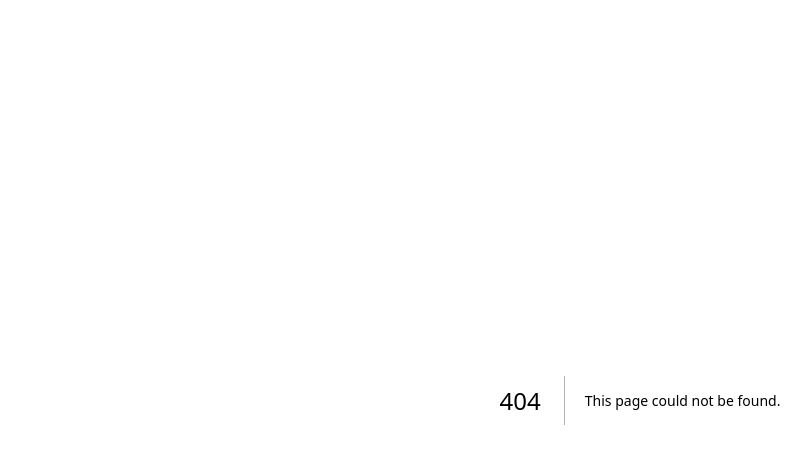
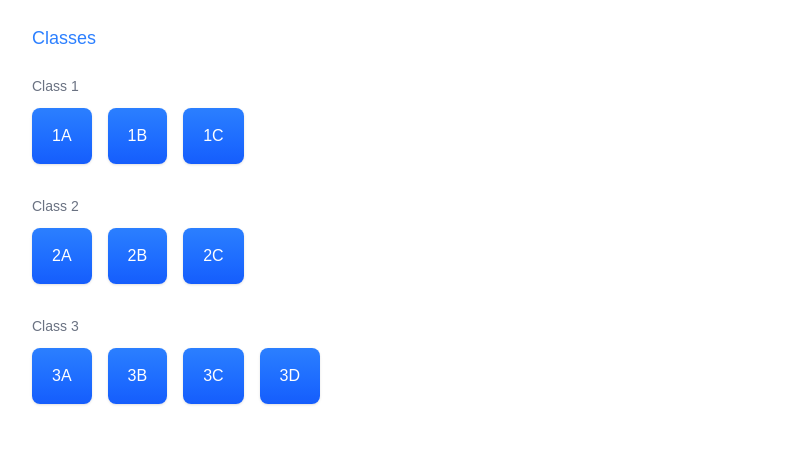
Before and after one commit to tarushi1/time_table_management, a Next.js app: page /dashboard/classes in a window 1280 px wide. Before the commit this address had no page. Shown: the top 464 px of the page, without its empty margins (0-811 px from the left). Built offline with nearby package versions, Linux system fonts and the light colour scheme.

Commit message:
Add files via upload

```diff
--- /dev/null
+++ b/src/app/dashboard/classes/page.tsx
@@ -0,0 +1,43 @@
+"use client";
+
+import Link from "next/link";
+import React, { ReactNode } from "react";
+
+interface ClassGroup {
+  group: string;
+  classes: string[];
+}
+
+const classGroups: ClassGroup[] = [
+  { group: "Class 1", classes: ["1A", "1B", "1C"] },
+  { group: "Class 2", classes: ["2A", "2B", "2C"] },
+  { group: "Class 3", classes: ["3A", "3B", "3C", "3D"] },
+];
+
+export default function ClassesPage(): ReactNode {
+  return (
+    <main className="flex flex-col bg-white min-h-screen px-8 py-6">
+      <h1 className="text-blue-500 text-lg font-medium mb-6">Classes</h1>
+
+      {classGroups.map((group, index) => (
+        <div key={index} className="mb-8">
+          <h2 className="text-sm font-medium text-gray-500 mb-3">
+            {group.group}
+          </h2>
+
+          <div className="flex flex-wrap gap-4">
+            {group.classes.map((className) => (
+              <Link
+                key={className}
+                href={`/dashboard/classes/${className}`}
+                className="bg-gradient-to-b from-blue-500 to-blue-600 text-white text-base font-medium px-5 py-4 flex items-center justify-center rounded-lg shadow-sm hover:from-blue-600 hover:to-blue-700 transition-colors"
+              >
+                {className}
+              </Link>
+            ))}
+          </div>
+        </div>
+      ))}
+    </main>
+  );
+}
```
